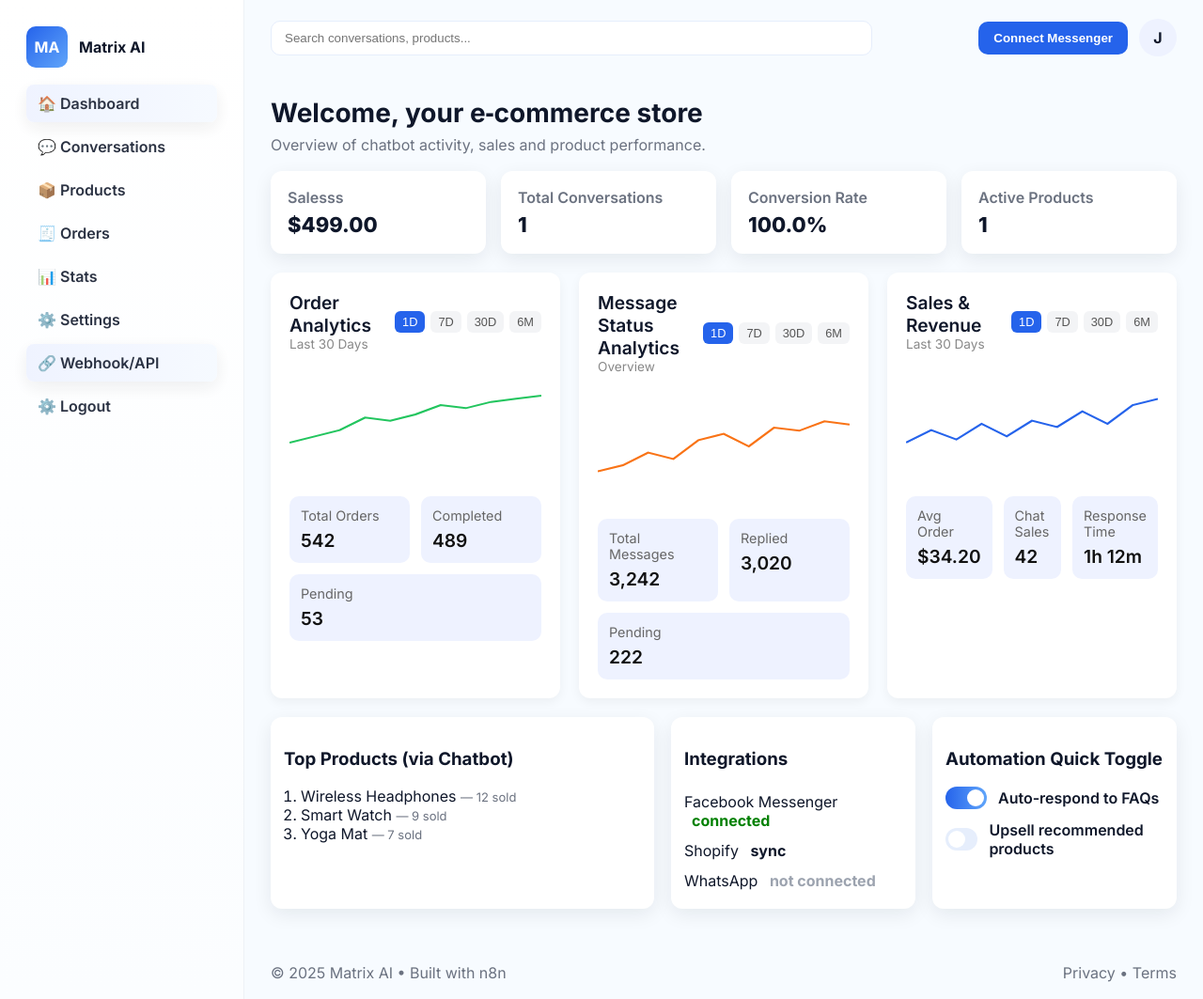
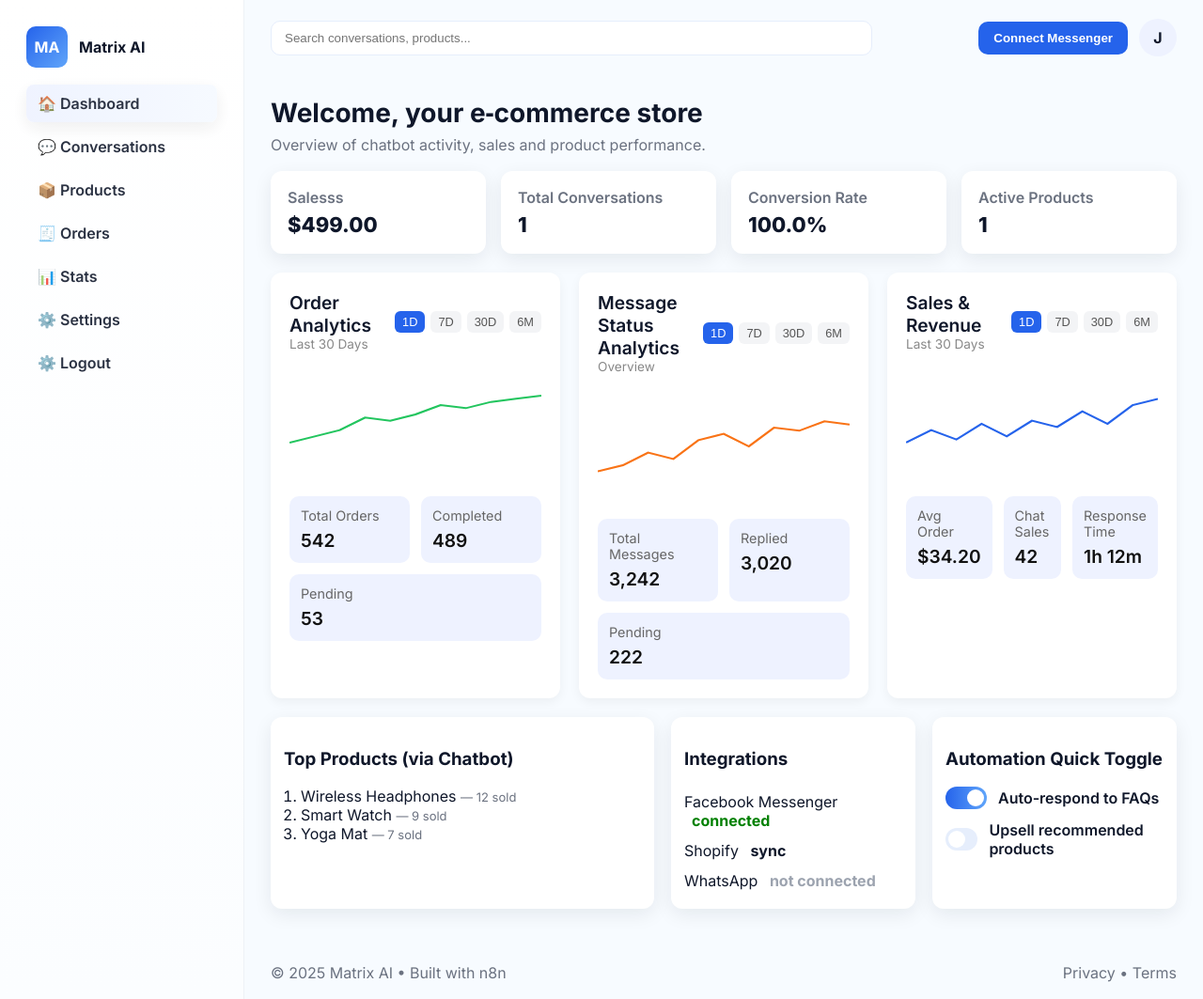
Before and after one commit to jihadj0002/0, a Django app: page /db in a window 1280 px wide. Shown: the whole page at 94% size. Run offline with Django 5.2, Linux system fonts and the light colour scheme; a user stored in the database is signed in; data comes from the database, SQL or seed files in the repository.

Commit message:
Removed Tokens

```diff
--- a/back/templates/back/dashboard.html
+++ b/back/templates/back/dashboard.html
@@ -213,7 +213,7 @@ body{
         <a class="nav-item" href="{% url 'back:orders' %}">🧾 Orders</a>
         <a class="nav-item" href="{% url 'back:stats' %}">📊 Stats</a>
         <a class="nav-item" href="{% url 'back:options' %}">⚙️ Settings</a>
-        <a class="nav-item active" href="{% url 'back:webhook_api' %}">🔗 Webhook/API</a>
+        <!-- <a class="nav-item active" href="{% url 'back:webhook_api' %}">🔗 Webhook/API</a> -->
         <a class="nav-item" href="{% url 'front:logout' %}">⚙️ Logout</a>
       </nav>
     </aside>
--- a/back/urls.py
+++ b/back/urls.py
@@ -16,7 +16,7 @@ urlpatterns = [
 
     path("orders/update-status/", views.update_order_status, name="update_order_status"),
 
-    path('webhook-api/', views.webhook_api, name='webhook_api'),
+    # path('webhook-api/', views.webhook_api, name='webhook_api'),
 
 
     # path("contact", views.contact, name="contact"),
--- a/back/views.py
+++ b/back/views.py
@@ -43,11 +43,11 @@ def orders(request):
     all_orders = Sale.objects.filter(user=request.user).select_related('product').order_by('-created_at')
     return render(request, 'back/orders.html', {'all_orders': all_orders})
 
-@login_required
-def webhook_api(request):
-    return render(request, 'back/webhook_api.html', {
-        'api_token': 'b273036d044c0cdfb43e328d25e0a92'
-    })
+# @login_required
+# def webhook_api(request):
+#     return render(request, 'back/webhook_api.html', {
+#         'api_token': 'b273036d044c0cdfb43e328d25e0a92'
+#     })
 
 
 @csrf_exempt  # because we manually include CSRF token in fetch()
```
